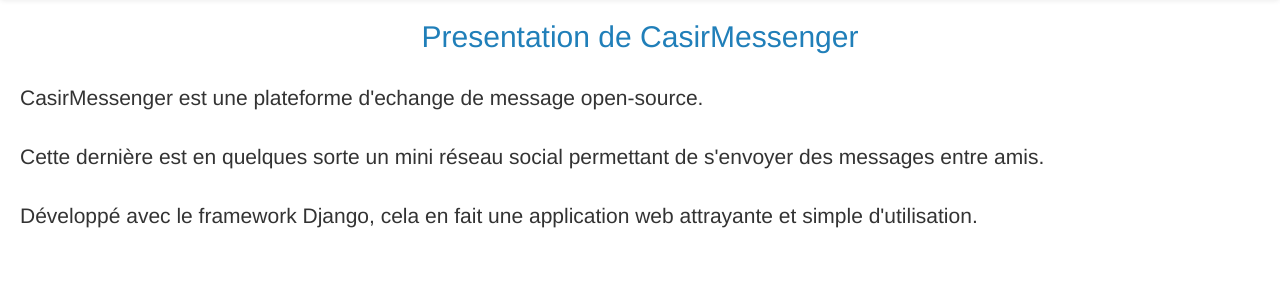
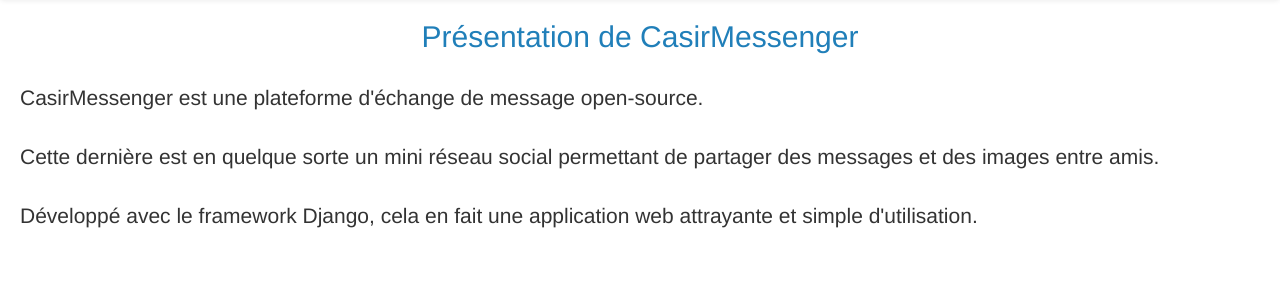
Before and after one commit to CASIRIUTGR4/casir-messenger, a Django app: page /snapchat/presentation/ in a window 1280 px wide. Shown: the part 52-352 px from the top of the page. Run offline with Django 3.2, Linux system fonts and the light colour scheme; some libraries are stand-ins or nearby versions.

Commit message:
Correction diverses

```diff
--- a/snapchat/templates/snapchat/presentation.html
+++ b/snapchat/templates/snapchat/presentation.html
@@ -4,10 +4,10 @@
 {% block title %}{{ bloc.super }}{% endblock title %}
 
 {% block content %}
-	<h2 style="text-align: center; color: #207FB9;">Presentation de CasirMessenger</h2><br />
+	<h2 style="text-align: center; color: #207FB9;">Présentation de CasirMessenger</h2><br />
 
-	<p style="margin-right: 20px; margin-left: 20px;" class="lead">CasirMessenger est une plateforme d'echange de message open-source.
-		<br /><br />Cette dernière est en quelques sorte un mini réseau social permettant de s'envoyer des messages entre amis.
+	<p style="margin-right: 20px; margin-left: 20px;" class="lead">CasirMessenger est une plateforme d'échange de message open-source.
+		<br /><br />Cette dernière est en quelque sorte un mini réseau social permettant de partager des messages et des images entre amis.
 		<br /><br />Développé avec le framework Django, cela en fait une application web attrayante et simple d'utilisation.
 	</p>
 {% endblock content %}
```
